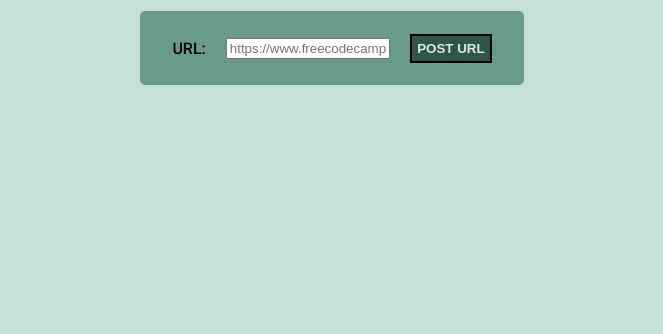
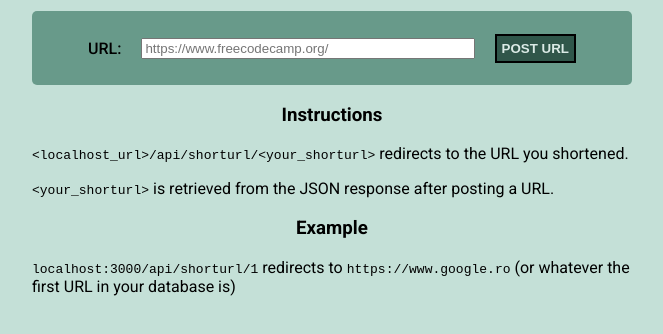
Before and after one commit to MBRBota/freecodecamp-url-shortener, a website: page views/index.html in a window 1280 px wide. Shown: the part 352-686 px from the top of the page, without its empty margins (308-971 px from the left). Drawn offline with Linux system fonts and the light colour scheme.

Commit message:
feat: add instructions and example to main page

```diff
--- a/public/style.css
+++ b/public/style.css
@@ -17,7 +17,8 @@ body{
   flex-direction: column;
   align-items: center;
   position: relative;
-  width: 30%;
+  width: 75%;
+  max-width: 600px;
 }
 
 .shortener__header{
@@ -59,3 +60,11 @@ body{
   background-color: #689A8A;
   cursor: pointer;
 }
+
+.usage__container{
+  position: absolute;
+}
+
+.usage__container h3{
+  text-align: center;
+}
--- a/views/index.html
+++ b/views/index.html
@@ -24,6 +24,13 @@
               <input id="url_input" type="text" name="url" placeholder="https://www.freecodecamp.org/" />
               <input class="shortener__button" type="submit" value="POST URL" />
           </form>
+          <div class="usage__container">
+            <h3>Instructions</h3>
+            <p><code>&lt;localhost_url&gt;/api/shorturl/&lt;your_shorturl&gt;</code> redirects to the URL you shortened.</p>
+            <p><code>&lt;your_shorturl&gt;</code> is retrieved from the JSON response after posting a URL.</p>
+            <h3>Example</h3>
+            <p><code>localhost:3000/api/shorturl/1</code> redirects to <code>https://www.google.ro</code> (or whatever the first URL in your database is)</p>
+          </div>
         </section>
       </main>
     </div>
```
